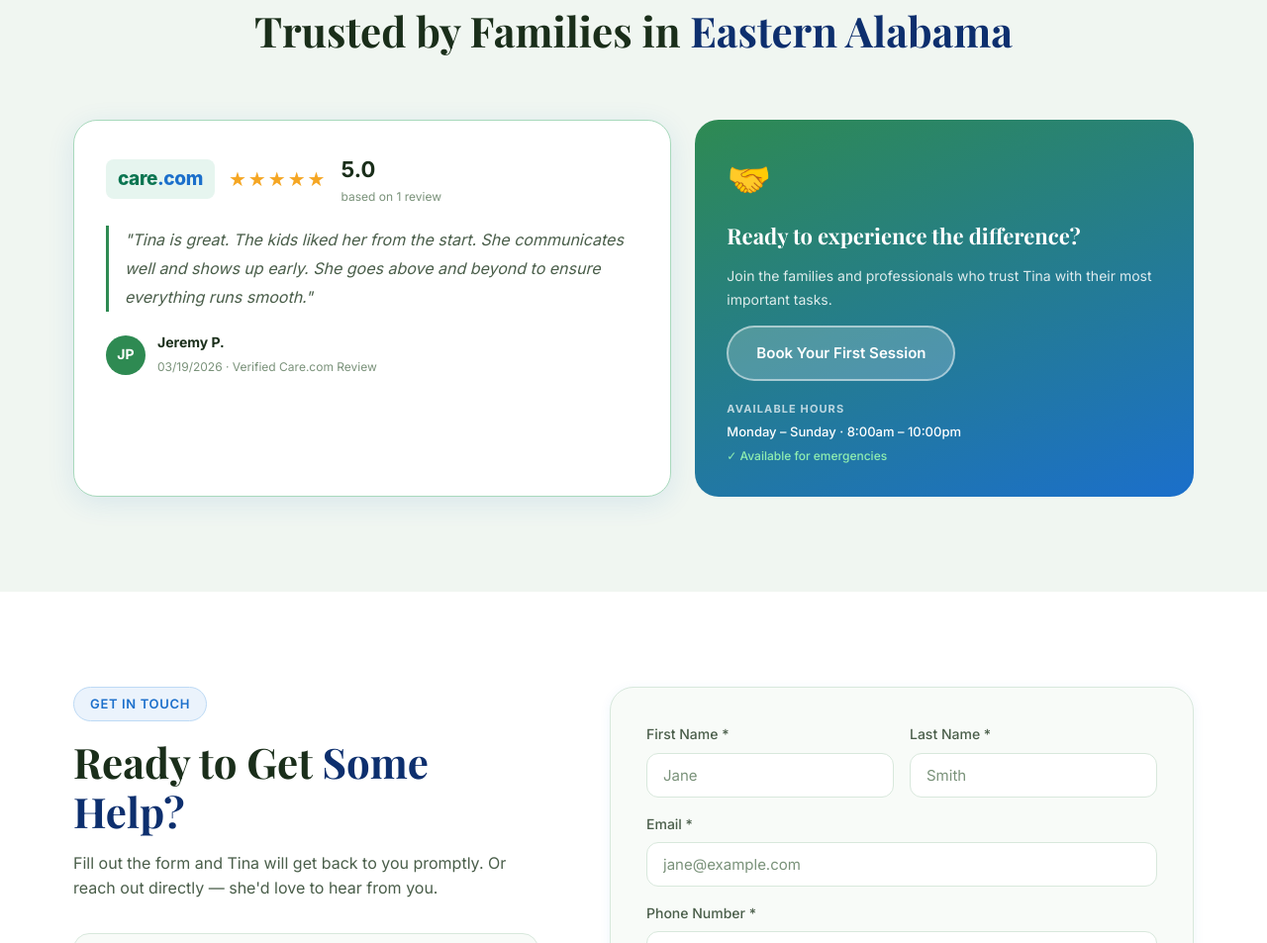
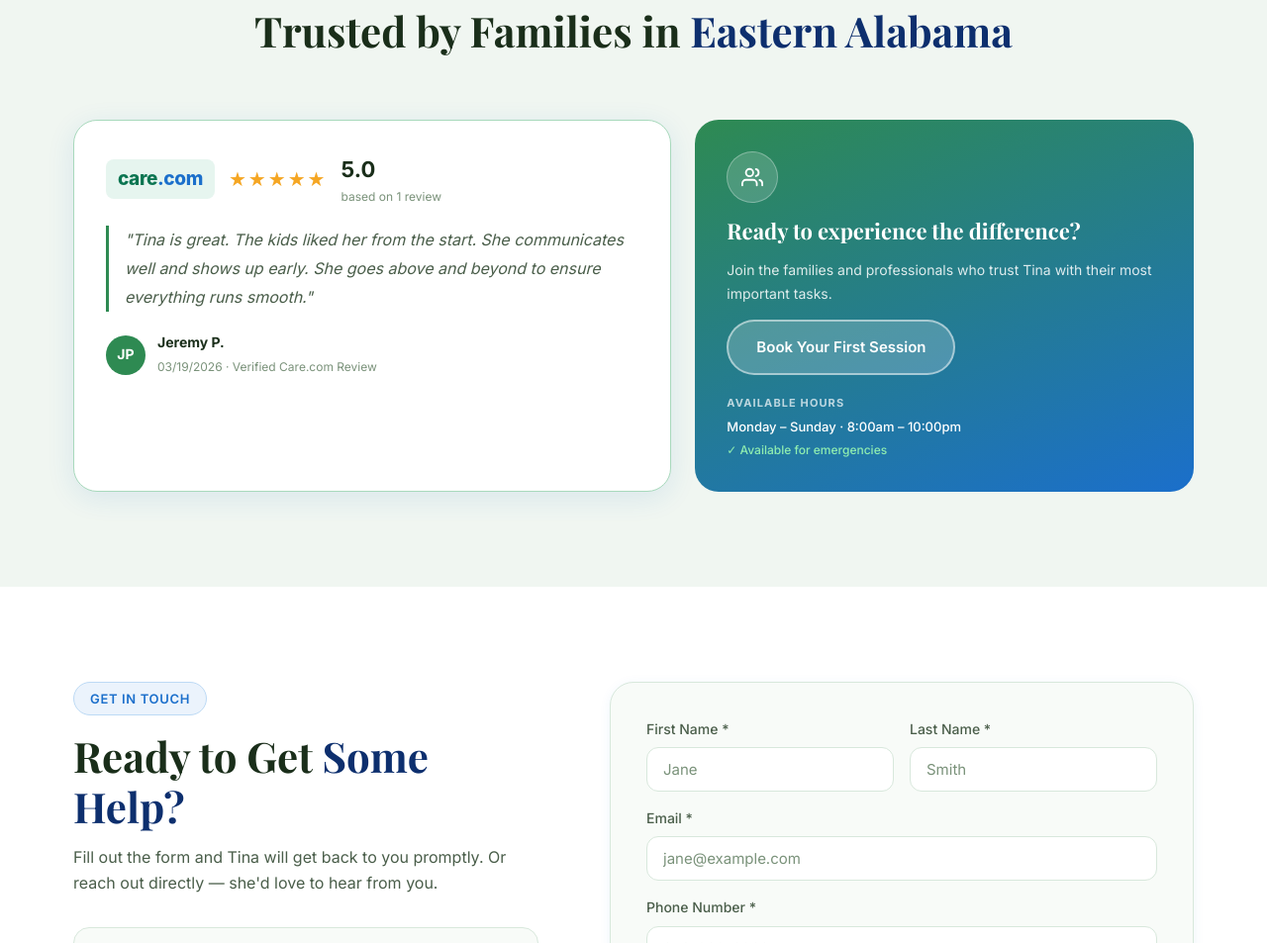
Before and after one commit to goldenbird-labs/pocket-full-of-help-demo, a website: page index.html in a window 1280 px wide. Shown: the part 3928-4881 px from the top of the page at 99% size. Drawn offline with nearby package versions, Linux system fonts and the light colour scheme.

Commit message:
Replace handshake emoji with SVG icon in reviews CTA card
- Swap emoji for a stroke-based SVG users icon in a circular badge for visual consistency with other icons on the site

```diff
--- a/index.html
+++ b/index.html
@@ -273,7 +273,9 @@
           </div>
         </div>
         <div class="review-cta-card">
-          <div class="review-cta-icon">🤝</div>
+          <div class="review-cta-icon">
+            <svg width="22" height="22" viewBox="0 0 24 24" fill="none" stroke="currentColor" stroke-width="2" stroke-linecap="round" stroke-linejoin="round"><path d="M17 21v-2a4 4 0 0 0-4-4H5a4 4 0 0 0-4 4v2"/><circle cx="9" cy="7" r="4"/><path d="M23 21v-2a4 4 0 0 0-3-3.87"/><path d="M16 3.13a4 4 0 0 1 0 7.75"/></svg>
+          </div>
           <h3>Ready to experience the difference?</h3>
           <p>Join the families and professionals who trust Tina with their most important tasks.</p>
           <a href="#contact" class="btn btn-primary">Book Your First Session</a>
--- a/style.css
+++ b/style.css
@@ -271,7 +271,11 @@ body::after {
   display: flex; flex-direction: column; align-items: flex-start; gap: 14px;
   color: #fff;
 }
-.review-cta-icon { font-size: 36px; }
+.review-cta-icon {
+  width: 52px; height: 52px; border-radius: 50%;
+  background: rgba(255,255,255,0.16); border: 1px solid rgba(255,255,255,0.3);
+  display: flex; align-items: center; justify-content: center; color: #fff;
+}
 .review-cta-card h3 { font-family: 'Playfair Display', serif; font-size: 22px; font-weight: 700; line-height: 1.3; }
 .review-cta-card p { font-size: 14px; opacity: 0.85; line-height: 1.7; }
 .review-cta-card .btn-primary { background: rgba(255,255,255,0.2); border: 2px solid rgba(255,255,255,0.5); box-shadow: none; }
```
